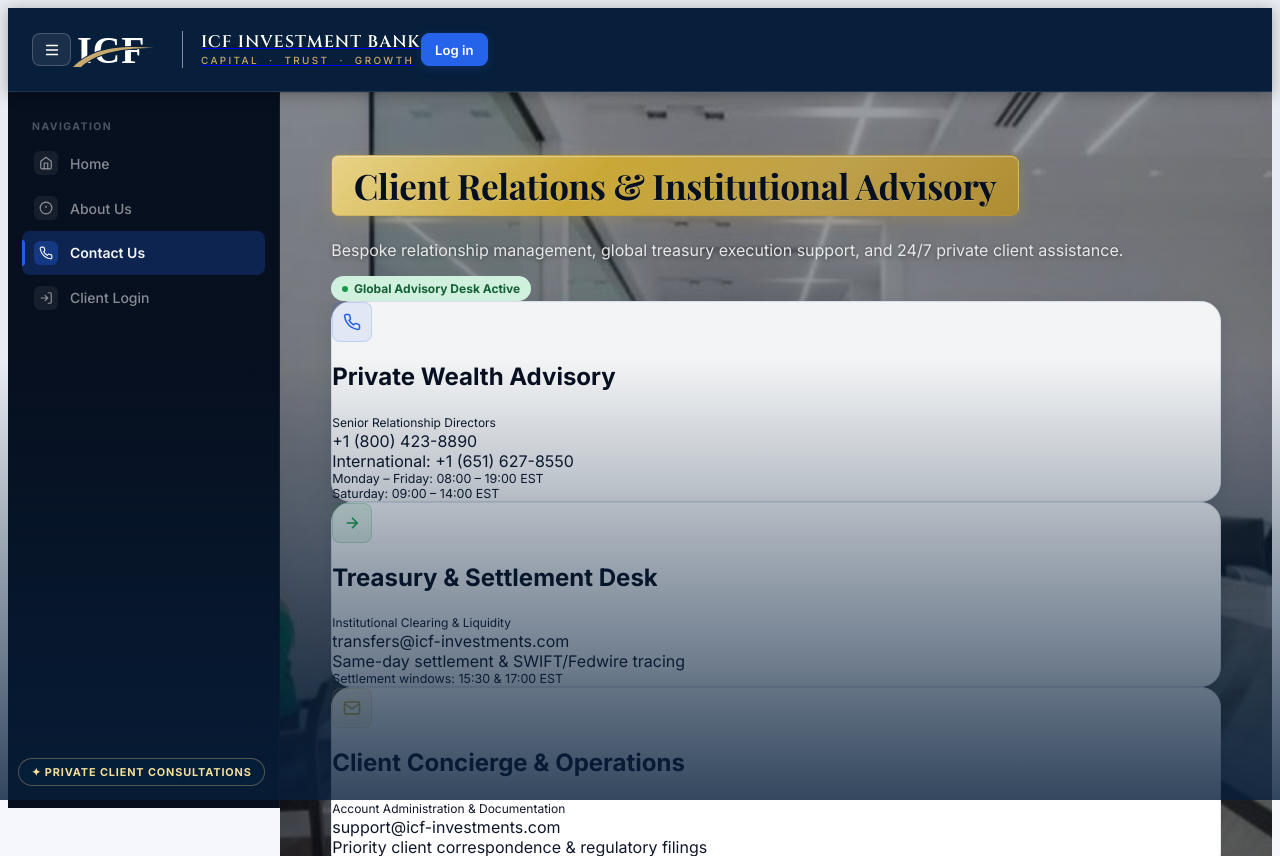
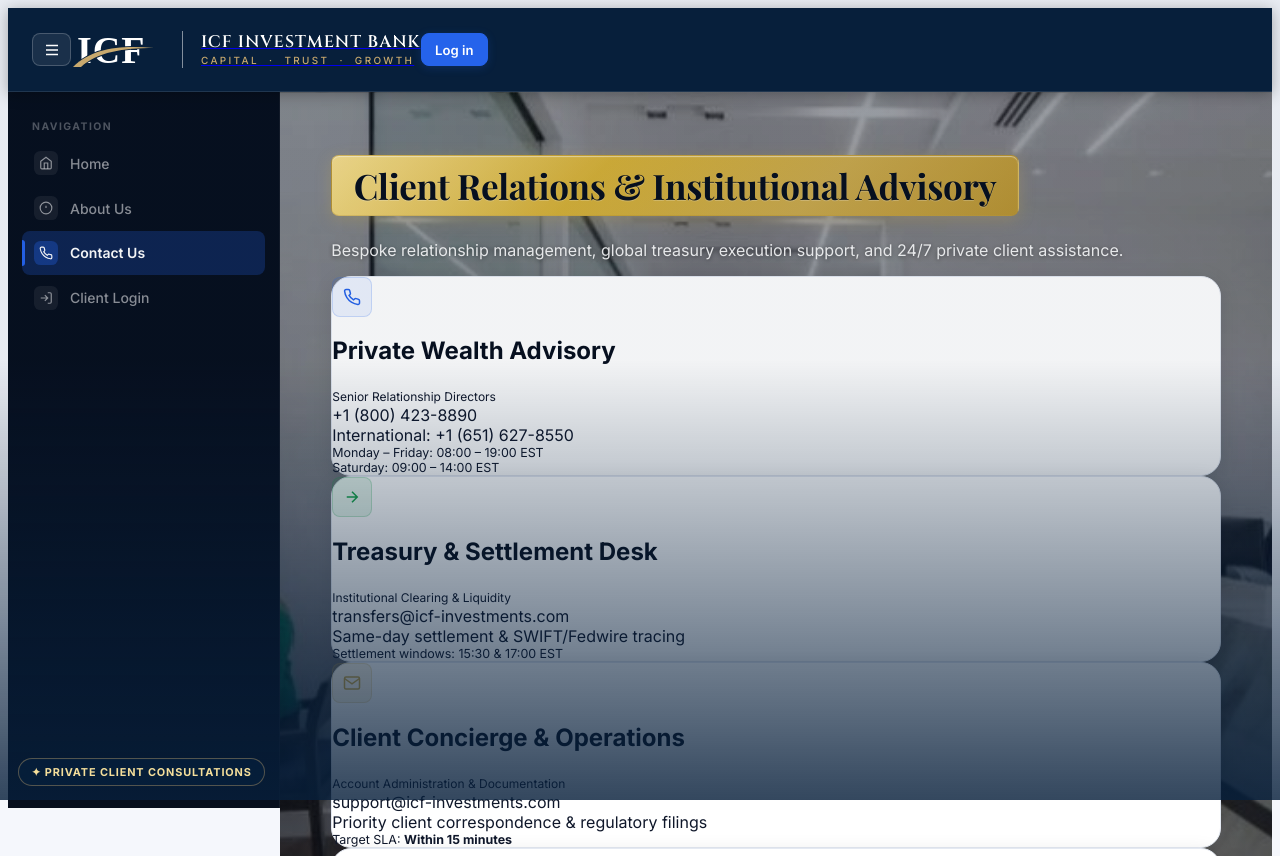
Before and after one commit to AbenaKyerewaa/ICF_INVESTMENTS, a Laravel app: page /contact in a window 1280 px wide. Shown: the top 856 px of the page. Run offline with Laravel 12, Linux system fonts and the light colour scheme; data comes from the database, SQL or seed files in the repository; style sheets or scripts are compiled from the project's sources; some web fonts are replaced.

Commit message:
Remove Global Advisory Desk Active badge from contact page

```diff
--- a/resources/views/contact.blade.php
+++ b/resources/views/contact.blade.php
@@ -9,12 +9,7 @@
             <h1 class="h2 fw-bold mt-2 mb-1" style="color: var(--icf-navy);">Client Relations &amp; Institutional Advisory</h1>
             <p class="mb-0 fw-medium" style="color: rgba(255, 255, 255, 0.92); text-shadow: 0 1px 4px rgba(0, 0, 0, 0.45);">Bespoke relationship management, global treasury execution support, and 24/7 private client assistance.</p>
         </div>
-        <div class="d-flex align-items-center gap-2">
-            <span class="badge-status badge-active px-3 py-2" style="font-size: 0.75rem;">
-                <span style="width: 6px; height: 6px; border-radius: 50%; background: #16a34a; display: inline-block;"></span>
-                Global Advisory Desk Active
-            </span>
-        </div>
+
     </div>
 
     {{-- Contact Channels Grid --}}
```
